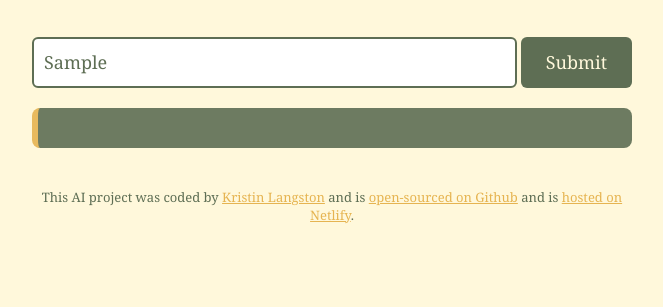
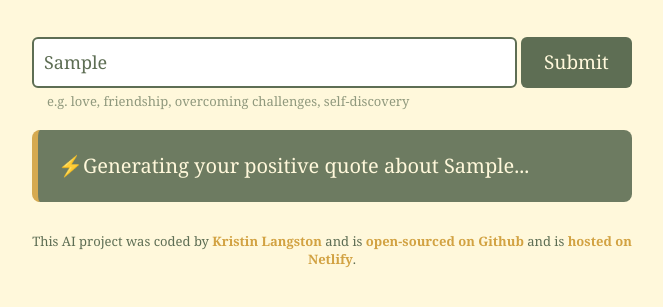
Before and after one commit to langstonk423/quote-generator, a plain HTML site: page index.html in a window 1280 px wide. Both pictures are taken after typing "Sample" into the empty fields and a click on the input 884 px from the left and 299 px from the top of the page. Shown: the part 237-544 px from the top of the page, without its empty margins (308-971 px from the left). Drawn offline with nearby package versions, Linux system fonts and the light colour scheme; no server answers.

Commit message:
Improvements to UX

```diff
--- a/index.html
+++ b/index.html
@@ -15,10 +15,11 @@
         <h2>✨ let AI generate a positive quote for you ✨</h2>
       </header>
       <main>
+        <div class="form-container">
           <form id="generator-form">
             <input
               type="text"
-            placeholder="Enter your description here"
+              placeholder="Enter the topic you'd like a quote about"
               autofocus
               autocomplete="off"
               required
@@ -27,7 +28,11 @@
             />
             <input type="submit" class="submit-button" />
           </form>
-        <div class="quote-space" id="quote"></div>
+        </div>
+        <div class="hint">
+          e.g. love, friendship, overcoming challenges, self-discovery
+        </div>
+        <div class="quote-space hidden" id="quote"></div>
       </main>
       <footer>
         This AI project was coded by
--- a/src/index.js
+++ b/src/index.js
@@ -17,6 +17,10 @@ function generateQuote(event) {
     "You are creative and love to provide new ideas, quotes, and fun captions. You are a great writer and have a positive attitude. Your mission is to generate a creative and unique quote, caption, or idea based on the user instructions. Please sign your answer with 'SheCodes AI' inside <a href> element that is linked to 'https://www.shecodes.io' and link should open a new tab in the browser. The signature must be at the end on the line below the quote.";
   let apiUrl = `https://api.shecodes.io/ai/v1/generate?prompt=${prompt}&context=${context}&key=${apiKey}`;
 
+  let quoteElement = document.querySelector("#quote");
+  quoteElement.classList.remove("hidden");
+  quoteElement.innerHTML = `<div class="blink">⚡️Generating your positive quote about ${instructionInput.value}...</div>`;
+
   axios.get(apiUrl).then(displayQuote);
 }
 
--- a/src/style.css
+++ b/src/style.css
@@ -30,9 +30,12 @@ header {
 }
 
 form {
+  display: flex;
+}
+
+.form-container {
   text-align: center;
   margin-bottom: 20px;
-  display: flex;
 }
 
 .instruction {
@@ -52,11 +55,21 @@ form {
   color: #fff8db;
   border: none;
   border-radius: 6px;
-  font-size: 18px;
-  cursor: crosshair;
+  font-size: 19px;
+  cursor: pointer;
   width: 19%;
   font-family: Cambria, Cochin, Georgia, Times, "Times New Roman", serif;
   padding: 10px auto;
+}
+
+.hint {
+  text-align: left;
+  font-size: 13px;
+  color: #5e6e54;
+  margin-top: -16px;
+  margin-bottom: 20px;
+  padding-left: 15px;
+  opacity: 0.69;
 }
 
 .quote-space {
@@ -68,21 +81,45 @@ form {
   color: #fff8db;
   line-height: 1.6;
   margin-bottom: 20px;
-  border-left: 6px solid #e6b451;
+  border-left: 6px solid #d2a242;
+}
+
+.hidden {
+  display: none;
 }
 
 a {
-  color: #e6b451;
+  color: #d2a242;
 }
 
 .quote-space strong {
   font-weight: 900;
-  color: #91a5a1;
+  color: #d2a242;
 }
 
 footer {
   text-align: center;
   font-size: 13px;
   color: #5e6e54;
-  margin-top: 40px;
+  margin-top: 30px;
 }
+
+footer a {
+  text-decoration: none;
+  font-weight: 600;
+}
+
+.blink {
+  animation: blink-animation 1s steps(5, start) infinite;
+  -webkit-animation: blink-animation 1s steps(5, start) infinite;
+}
+@keyframes blink-animation {
+  to {
+    visibility: hidden;
+  }
+}
+@-webkit-keyframes blink-animation {
+  to {
+    visibility: hidden;
+  }
+}
```
Lines whose indentation alone changed are shown as unchanged.
